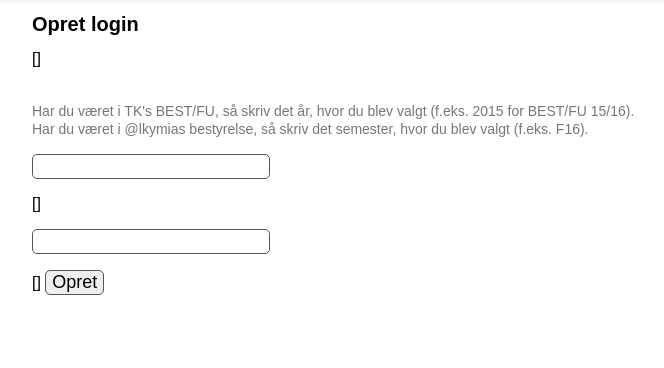
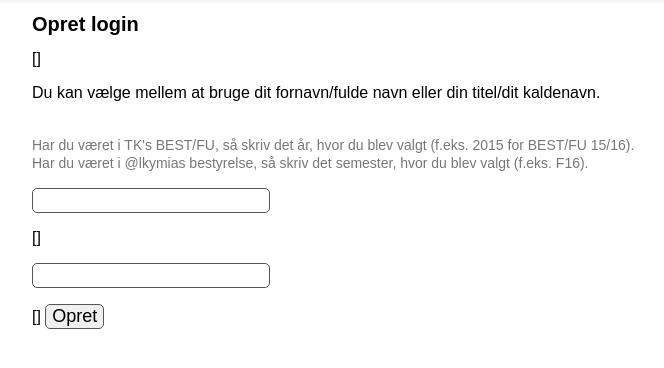
Before and after one commit to TK-IT/kasse, a Django app: template kasse/templates/kasse/usercreateform.html in a window 1280 px wide. Shown: the part 76-444 px from the top of the page, without its empty margins (47-711 px from the left). Run offline with Django 3.2, Linux system fonts and the light colour scheme; the template is opened without the code that fills it, so the values that code supplies are empty, except form fields; tables that the repository leaves empty hold one stand-in row (values such as "Sample post"); form fields are guessed from the names that the template uses.

Commit message:
Add a help text

```diff
--- a/kasse/templates/kasse/profilecreateformfields.html
+++ b/kasse/templates/kasse/profilecreateformfields.html
@@ -1,3 +1,7 @@
+<p>
+Du kan vælge mellem at bruge dit fornavn/fulde navn
+eller din titel/dit kaldenavn.
+</p>
 <p>
 {{ form.name }}
 </p>
```
